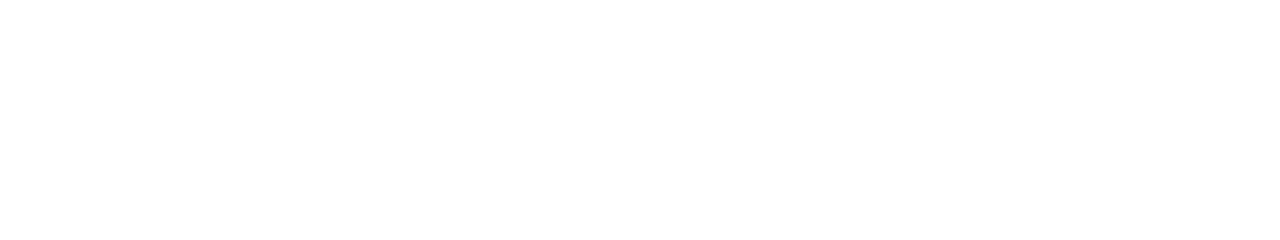
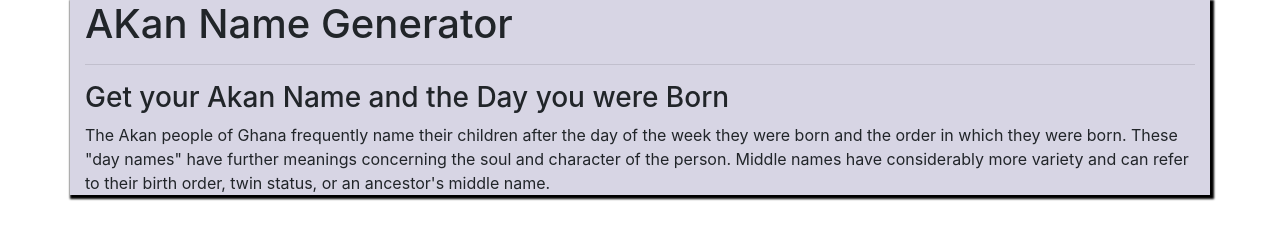
Before and after one commit to Kipkorir2017/Akan_project, a plain HTML site: page index.html in a window 1280 px wide. Drawn offline with nearby package versions, Linux system fonts and the light colour scheme.

Commit message:
added header and css

```diff
--- a/assets/css/index.css
+++ b/assets/css/index.css
@@ -0,0 +1,5 @@
+.container{
+    background-color:rgb(215, 213, 228);
+    border:gray;
+    box-shadow:2px 2px 2px 2px black;
+}
--- a/index.html
+++ b/index.html
@@ -9,6 +9,21 @@
     <title>Document</title>
 </head>
 <body>
+    <div class="container">
+        <!-- header section -->
+        <h1>AKan Name Generator</h1>
+        <hr>
+        <h3>Get your Akan Name and the Day you were Born</h3>
+        <p>The Akan people of Ghana frequently name their children
+            after the day of the week they were born and the order
+            in which they were born. These "day names" have further
+             meanings concerning the soul and character of the person. Middle
+            names have considerably more variety and can refer to their birth order,
+            twin status, or an ancestor's middle name.</p>
+         <form action="" method="POST">
+
+         </form>
+    </div>
     <script src="/assets/javaScript/akan.js"></script>
 </body>
 </html>
```
